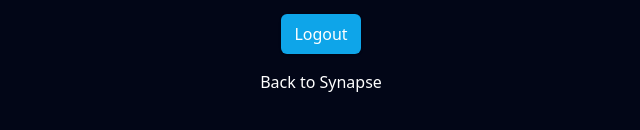
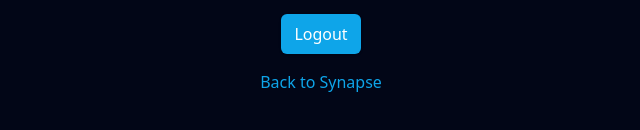
Before and after one commit to Glenn-Chiang/Synapse, a Next.js app in the folder frontend/: page /logout in a window 1280 px wide. Shown: the part 366-496 px from the top of the page, without its empty margins (319-959 px from the left). Built offline with nearby package versions, Linux system fonts and the light colour scheme.

Commit message:
Fixed unstyled login page by preventing middleware from running on login page using path matcher. why the fuck did i have to do this?

```diff
--- a/frontend/src/app/(auth)/layout.tsx
+++ b/frontend/src/app/(auth)/layout.tsx
@@ -12,7 +12,7 @@ export default function AuthRootLayout({
 }) {
   return (
     <html lang="en">
-      <body>{children}</body>
+      <body className="bg-slate-950 text-white">{children}</body>
     </html>
   );
 }
--- a/frontend/src/app/(auth)/logout/page.tsx
+++ b/frontend/src/app/(auth)/logout/page.tsx
@@ -16,7 +16,7 @@ export default function Logout() {
     <section className="flex flex-col gap-4 justify-center items-center h-screen">
       Are you sure you want to logout?
       <SubmitButton isPending={isPending} onClick={handleClick}>Logout</SubmitButton>
-      <Link href={'/'}>Back to Synapse</Link>
+      <Link href={'/'} className="text-sky-500 hover:underline underline-offset-8">Back to Synapse</Link>
     </section>
   );
 }
```
Also changed, not shown: frontend/src/middleware.ts (+20 -8 lines).
